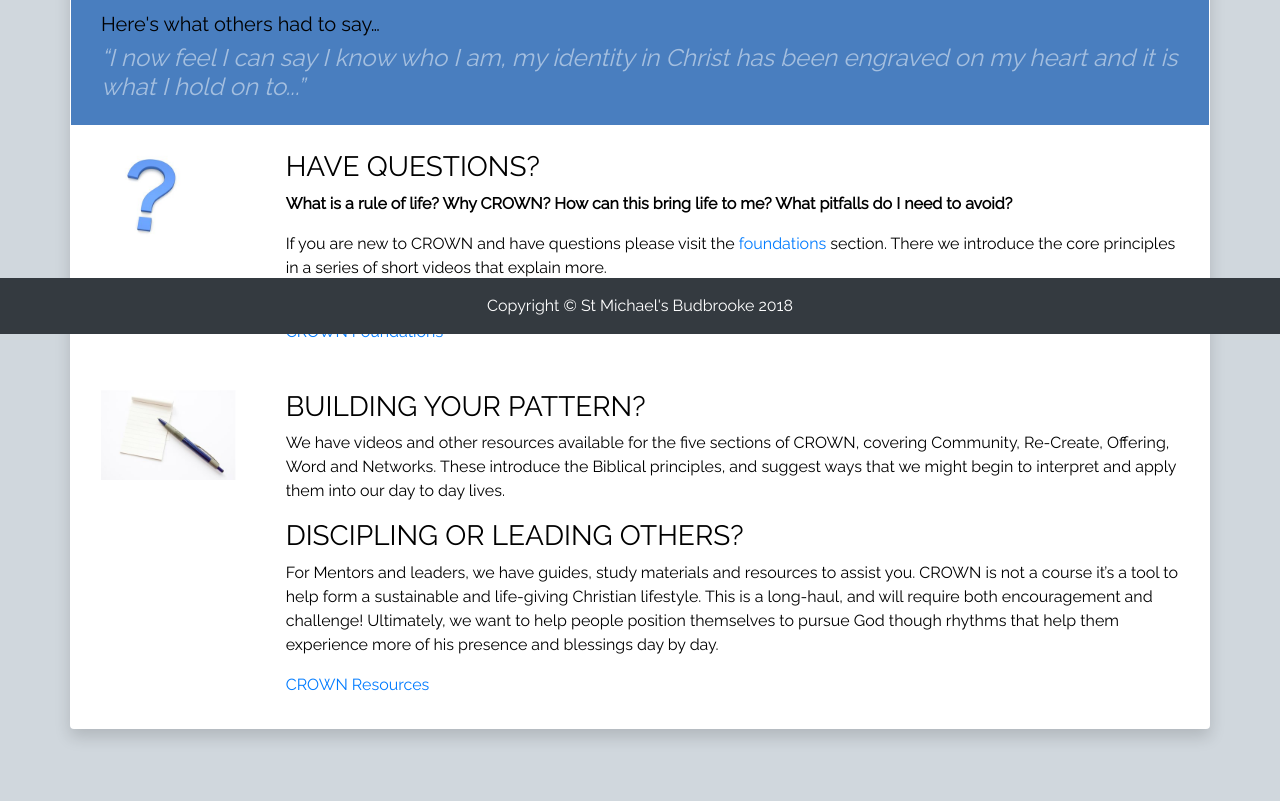
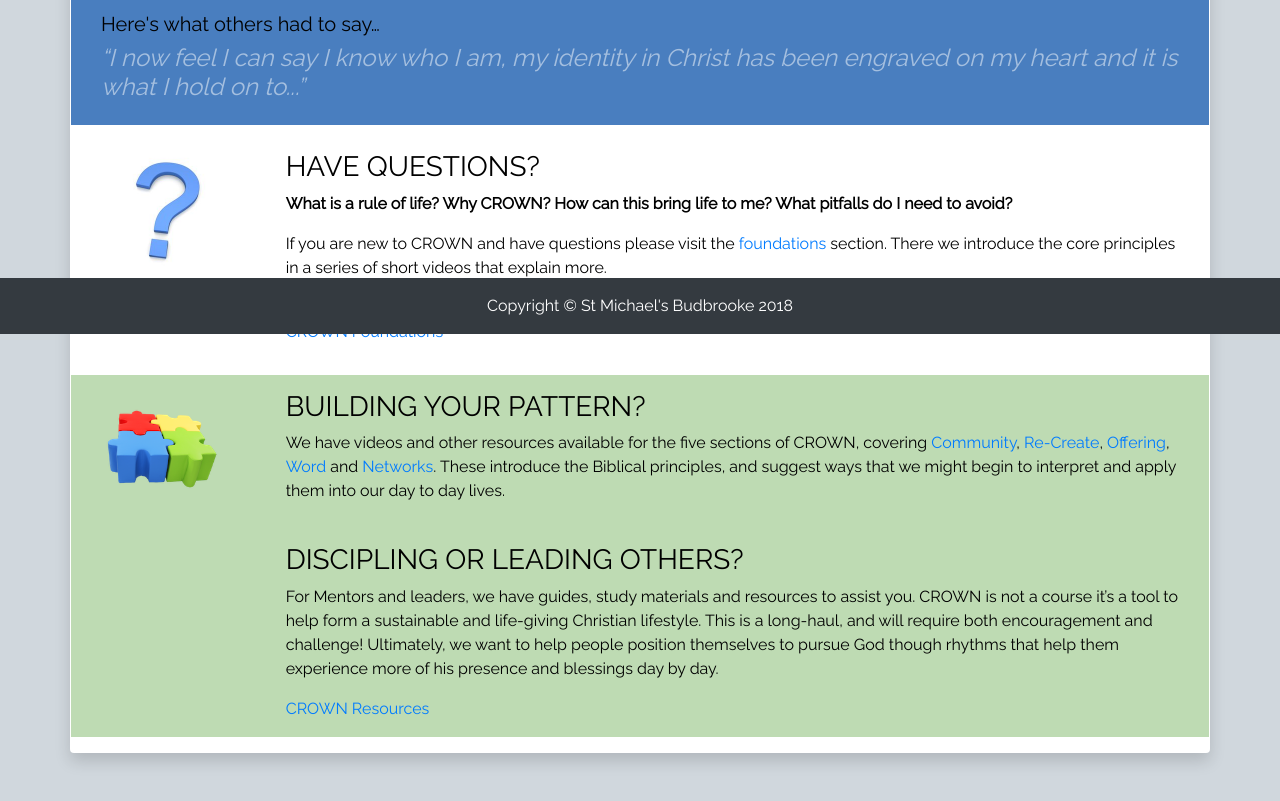
Before and after one commit to stmichaelschurch/stmichaelschurch.github.io, a plain HTML site: page index_home.html in a window 1280 px wide. Shown: the part 466-1267 px from the top of the page. Before the commit the page ends 1243 px from the top, so only its background shows below. Drawn offline with Linux system fonts and the light colour scheme.

Commit message:
Updates to add document plus home page

```diff
--- a/index_home.html
+++ b/index_home.html
@@ -91,7 +91,7 @@
       <!-- new to crown -->
       <div class="row padding introduction" style="margin-top: 10px">
         <div class="col-lg-2 col-md-12 col-sm-12">
-          <img src="images/new_to_crown.png" height="90px" />
+          <img src="images/new_to_crown.png" height="120px" />
         </div>
         <div class="col-lg-10 col-md-12 col-sm-12">
           <h3>HAVE QUESTIONS?</h3>
@@ -102,13 +102,14 @@
       </div>
 
       <!-- running crown course -->
-      <div class="row padding introduction" style="padding-bottom: 0px">
+      <div class="row padding introduction" id="container-text" style="padding-bottom: 0px; background-color: rgba(94,165,67,0.4);">
         <div class="col-lg-2 col-md-12 col-sm-12">
-          <img src="images/running_crown.png" height="90px" />
+          <img src="images/building_patterns.png" height="120px" />
         </div>
         <div class="col-lg-10 col-md-12 col-sm-12">
           <h3>BUILDING YOUR PATTERN?</h3>
-          <p>We have videos and other resources available for the five sections of CROWN, covering Community, Re-Create, Offering, Word and Networks. These introduce the Biblical principles, and suggest ways that we might begin to interpret and apply them into our day to day lives. </p>
+          <p>We have videos and other resources available for the five sections of CROWN, covering <a href="community.html">Community</a>, <a href="recreate.html">Re-Create</a>, <a href="offering.html">Offering</a>, <a href="word.html">Word</a> and <a href="networks.html">Networks</a>. These introduce the Biblical principles, and suggest ways that we might begin to interpret and apply them into our day to day lives. </p>
+          <br />
           <h3>DISCIPLING OR LEADING OTHERS?</h3>
           <p>For Mentors and leaders, we have guides, study materials and resources to assist you. CROWN is not a course it’s a tool to help form a sustainable and life-giving Christian lifestyle. This is a long-haul, and will require both encouragement and challenge!  Ultimately, we want to help people position themselves to pursue God though rhythms that help them experience more of his presence and blessings day by day.</p>
           <p><a href="resources.html">CROWN Resources</a></p>
```
Also changed, not shown: foundations.html (+6 -3 lines), images/building_patterns.png (added), 1 other file.
